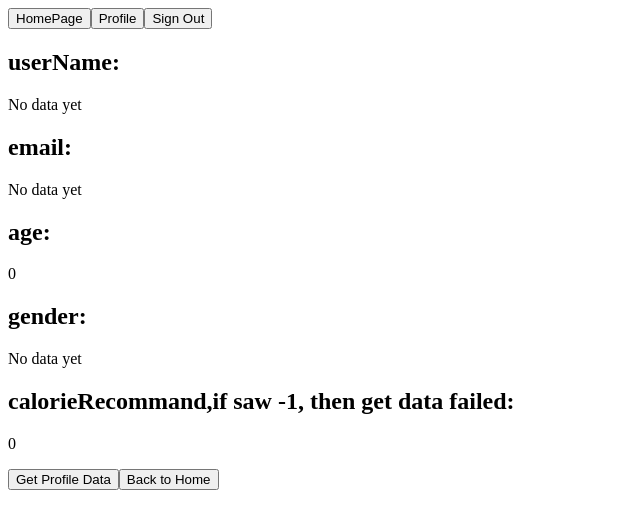
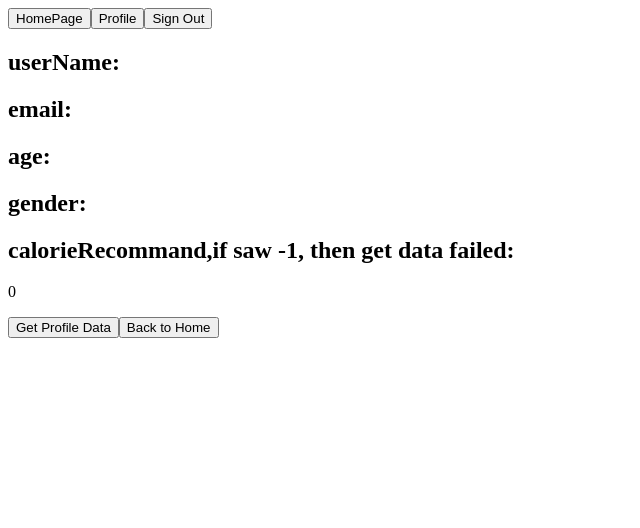
Before and after one commit to Frank-Z-Chen/Diet-Planner, a React (Create React App) app in the folder frontend/dietplanner/: page /profile in a window 1280 px wide. Shown: the top 528 px of the page, without its empty margins (0-640 px from the left). Built offline with nearby package versions, Linux system fonts and the light colour scheme.

Commit message:
attempt_2

```diff
--- a/frontend/dietplanner/src/components/App.js
+++ b/frontend/dietplanner/src/components/App.js
@@ -15,6 +15,7 @@ window.userId = -1;
 window.email = "";
 window.gender = "";
 window.age ="";
+window.calorieRecommand = 0;
 
 class App extends React.Component {
 
--- a/frontend/dietplanner/src/navBar.js
+++ b/frontend/dietplanner/src/navBar.js
@@ -10,6 +10,7 @@ const NavBarFunc = () => {
         window.email = "";
         window.gender = "";
         window.age ="";
+        window.calorieRecommand = -1;
         history.push("/");
     }
     const goProfile = () =>{
--- a/frontend/dietplanner/src/profile.js
+++ b/frontend/dietplanner/src/profile.js
@@ -1,12 +1,12 @@
-import React, { useState } from "react";
+import React, { useEffect, useState } from "react";
 import { useHistory } from "react-router-dom";
 import axios from "axios";
 
 const Profile = () => {
-    const [userName, setuserName] = useState("No data yet");
-    const [email, setEmail] = useState("No data yet");
-    const [age, setAge] = useState(0);
-    const [gender, setGender] = useState("No data yet");
+    const [userName, setuserName] = useState(window.userName);
+    const [email, setEmail] = useState(window.email);
+    const [age, setAge] = useState(window.age);
+    const [gender, setGender] = useState(window.gender);
     const [calorieRecommand, setCalorieRecommand] = useState(0);
     const history = useHistory();
 
@@ -32,8 +32,8 @@ const Profile = () => {
             else{
                 //set the local value
                 console.log("Profile GET DONE");
-                updateValue(res);
-                console.log('username(state)'+userName);
+                window.calorieRecommand = res.data.recommend_cal;
+                console.log('Data fetched: '+window.calorieRecommand);
 
             }
         })
@@ -41,6 +41,11 @@ const Profile = () => {
             console.log(err)
         });
     }
+
+    useEffect(()=>{
+        setCalorieRecommand(window.calorieRecommand);
+    })
+    /*
     const updateValue = (res) =>{
         setuserName(res.data.username);
         setEmail(res.data.email);
@@ -48,7 +53,7 @@ const Profile = () => {
         setGender(res.data.gender);
         setCalorieRecommand(res.data.recommend_cal);
     }
-
+    */
     return (
         <div>
             <h2>userName:</h2>
```
